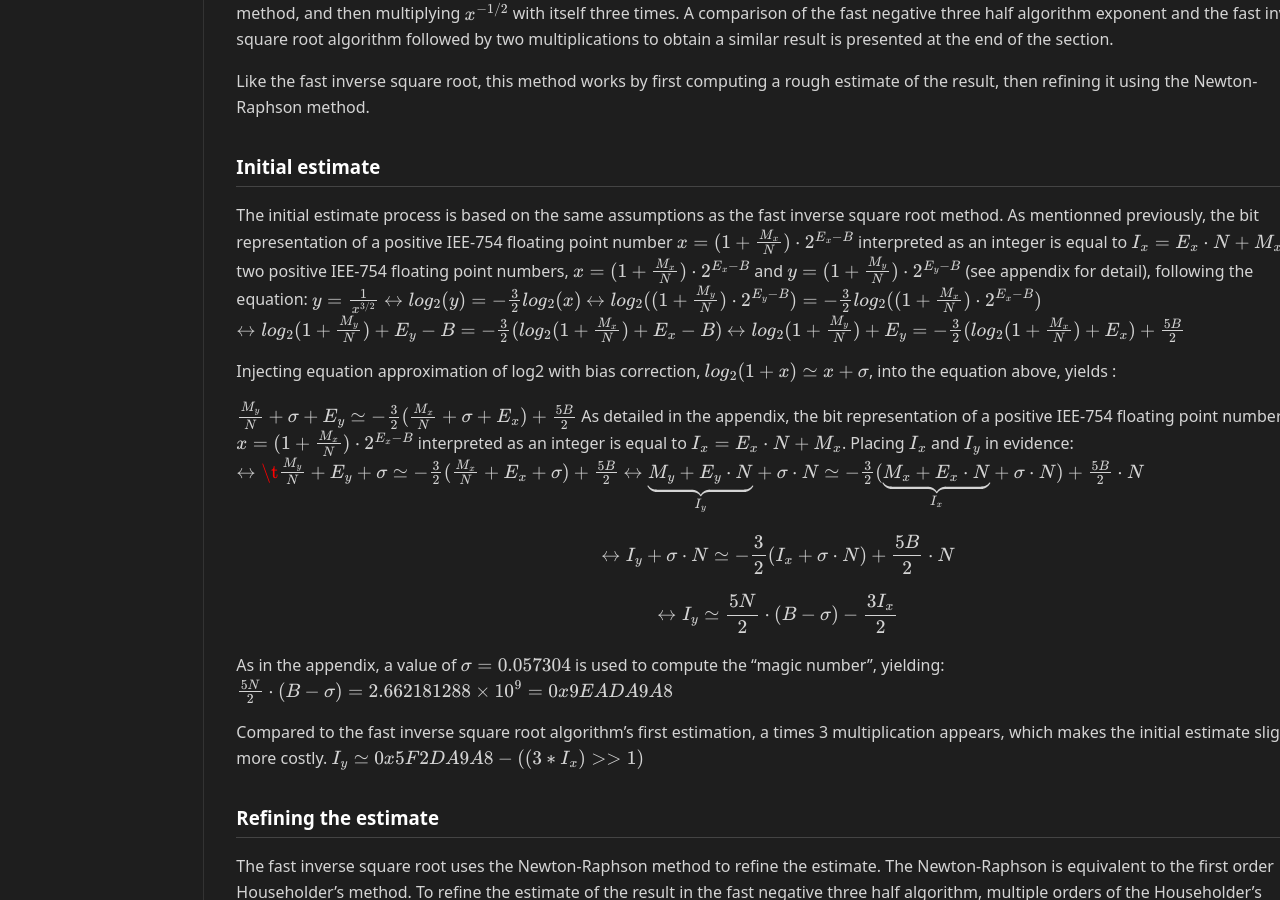
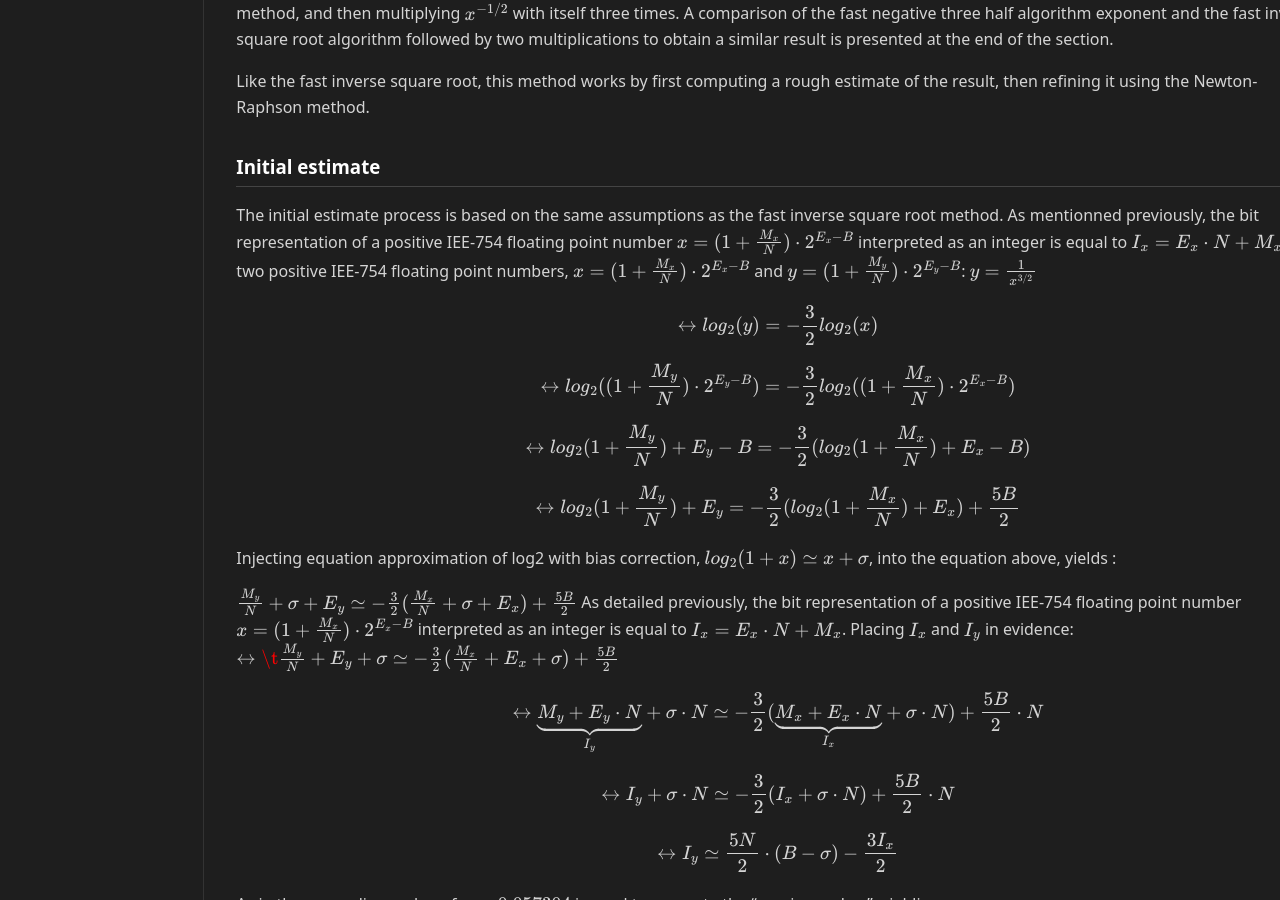
Before and after one commit to Vyndicta/Celestial, a Jekyll site: the page built from docs/celestial-accelerator-docs/modules/fast-negative-three-half.md, in a window 1280 px wide and 900 px high, scrolled down 4083 px. Built offline with Jekyll 4.4.1, drawn with Linux system fonts in a browser that asks for light colours; our own code applies the rules of GitHub Pages for plain Markdown files; some of the changed text lies outside the part shown.

Commit message:
Updating the doc

```diff
--- a/docs/celestial-accelerator-docs/modules/fast-negative-three-half.md
+++ b/docs/celestial-accelerator-docs/modules/fast-negative-three-half.md
@@ -19,7 +19,7 @@ $$ \label{fAsInt}
 $$
 Where $$I_x$$ is the float interpreted as an integer, $E_x$ is the exponent of the floating point number, N is $$2^{23}$$ and $$M_x$$ is the mantissa.
 
-When looking for the inverse square root : \\
+When looking for the inverse square root :
 
 $$
 y=\frac{1}{\sqrt{x}}
@@ -133,19 +133,23 @@ Like the fast inverse square root, this method works by first computing a rough
 ### Initial estimate
 
 The initial estimate process is based on the same assumptions as the fast inverse square root method. As mentionned previously, the bit representation of a positive IEE-754 floating point number $$x=(1+ \frac{M_x}{N} ) \cdot 2^{E_x-B}$$ interpreted as an integer is equal to $$I_x = E_x \cdot N + M_x$$.
-For two positive IEE-754 floating point numbers,  $$x=(1+ \frac{M_x}{N} ) \cdot 2^{E_x-B}$$ and  $$y=(1+ \frac{M_y}{N} ) \cdot 2^{E_y-B}$$ (see appendix for detail), following the equation:
+For two positive IEE-754 floating point numbers,  $$x=(1+ \frac{M_x}{N} ) \cdot 2^{E_x-B}$$ and  $$y=(1+ \frac{M_y}{N} ) \cdot 2^{E_y-B}$$:
 $$
 	y=\frac{1}{x^{3/2}}
 $$
+
 $$
 	\leftrightarrow log_2 (y) = -\frac{3}{2} log_2(x)
 $$
+
 $$
 	\leftrightarrow log_2 ((1+ \frac{M_y}{N}) \cdot 2^{E_y-B}) = -\frac{3}{2} log_2((1+ \frac{M_x}{N}) \cdot 2^{E_x-B})
 $$
+
 $$
 	\leftrightarrow log_2 (1+  \frac{M_y}{N}) +  E_y-B = -\frac{3}{2} (log_2(1+ \frac{M_x}{N}) +E_x-B)
 $$
+
 $$
     \label{logFastNegThreeHalf}
 	\leftrightarrow log_2 (1+  \frac{M_y}{N}) +  E_y = -\frac{3}{2} (log_2(1+ \frac{M_x}{N}) +E_x) + \frac{5B}{2}
@@ -157,10 +161,11 @@ Injecting equation approximation of log2 with bias correction, $$log_2 (1+x) \si
 $$
 	\frac{M_y}{N} + \sigma +  E_y \simeq -\frac{3}{2} ( \frac{M_x}{N} + \sigma +E_x) + \frac{5B}{2}
 $$
-As detailed in the appendix, the bit representation of a positive IEE-754 floating point number $$x=(1+ \frac{M_x}{N} ) \cdot 2^{E_x-B}$$ interpreted as an integer is equal to $$I_x = E_x \cdot N + M_x$$. Placing  $$I_x$$ and $$I_y$$ in evidence:
+As detailed previously, the bit representation of a positive IEE-754 floating point number $$x=(1+ \frac{M_x}{N} ) \cdot 2^{E_x-B}$$ interpreted as an integer is equal to $$I_x = E_x \cdot N + M_x$$. Placing  $$I_x$$ and $$I_y$$ in evidence:
 $$
 	\leftrightarrow\t \frac{M_y}{N} +  E_y+ \sigma  \simeq -\frac{3}{2} ( \frac{M_x}{N} +E_x  + \sigma) + \frac{5B}{2}
 $$
+
 $$
 	\leftrightarrow \underbrace{M_y +  E_y \cdot N}_{I_y} + \sigma \cdot N \simeq -\frac{3}{2} ( \underbrace{M_x +  E_x \cdot N}_{I_x}  + \sigma \cdot N ) +  \frac{5B}{2}  \cdot N
 $$
```
